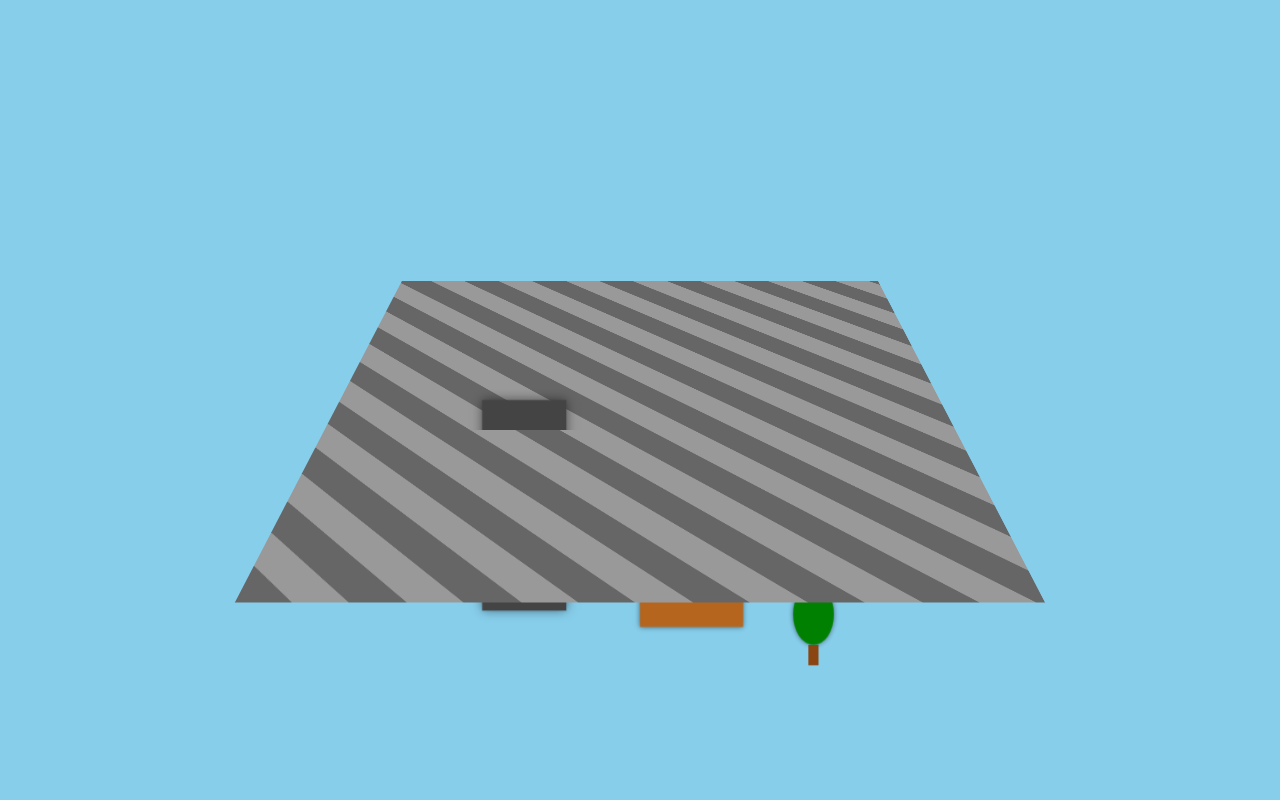
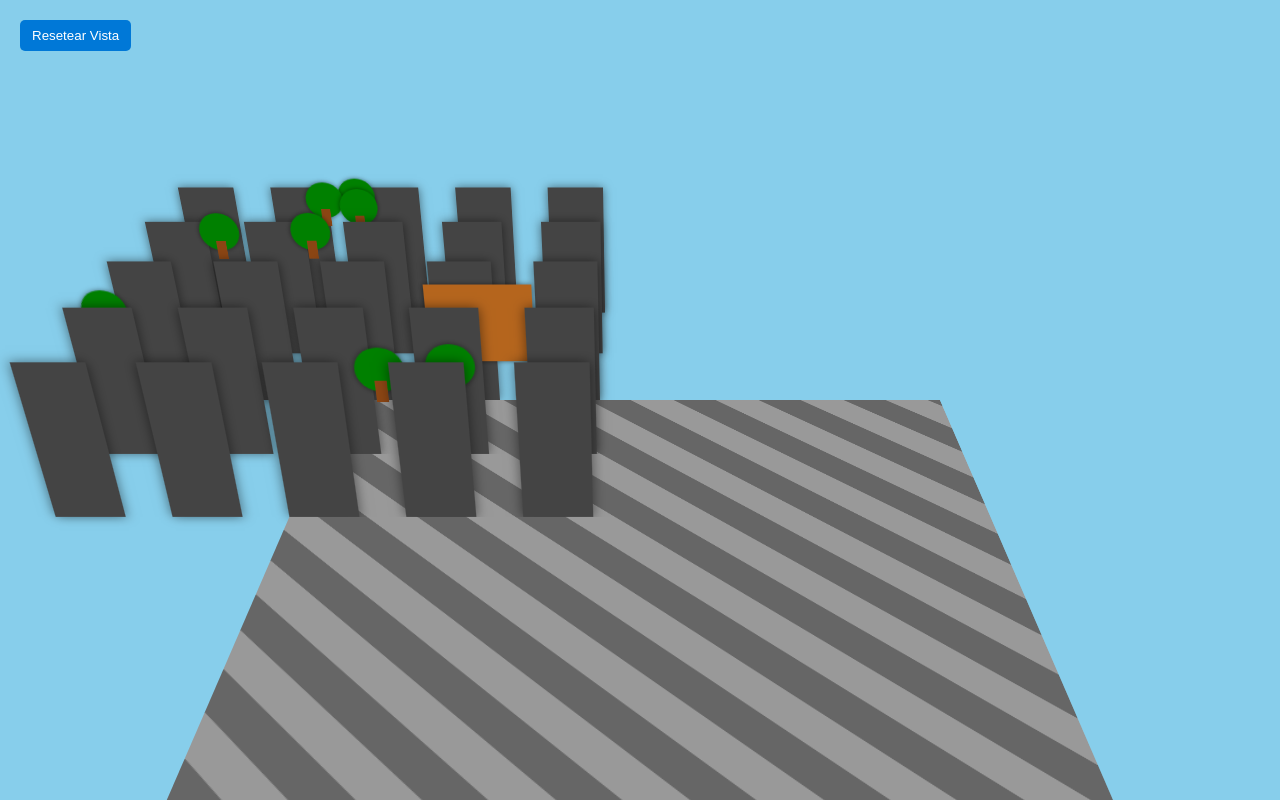
Before and after one commit to Tovjobs/a2, a plain HTML site: page div3d.html in a window 1280 px wide. Drawn offline with Linux system fonts and the light colour scheme.

Commit message:
Update title and improve 3D scene elements

```diff
--- a/div3d.html
+++ b/div3d.html
@@ -2,7 +2,7 @@
 <html lang="es">
 <head>
   <meta charset="UTF-8">
-  <title>Ciudad 3D en Perspectiva</title>
+  <title>Ciudad 3D Interactiva</title>
   <style>
     body {
       margin: 0;
@@ -11,7 +11,7 @@
       justify-content: center;
       align-items: center;
       background: #87ceeb; /* cielo */
-      perspective: 1000px; /* activa la perspectiva */
+      perspective: 1200px; /* profundidad */
       overflow: hidden;
     }
 
@@ -32,47 +32,33 @@
         #999 30px,
         #999 60px
       );
-      transform: rotateX(60deg);
+      transform: rotateX(90deg) translateY(300px);
       transform-origin: center;
       position: absolute;
-      top: 0;
-      left: 0;
     }
 
-    /* Edificio */
     .edificio {
-      width: 80px;
-      height: 200px;
+      width: 60px;
+      height: 150px;
       background: #444;
       position: absolute;
-      bottom: 100px;
-      left: 150px;
-      transform: translateZ(50px);
       box-shadow: 0 0 10px rgba(0,0,0,0.5);
     }
 
-    /* Comercio */
     .comercio {
       width: 100px;
       height: 80px;
       background: #b5651d;
       position: absolute;
-      bottom: 80px;
-      left: 300px;
-      transform: translateZ(30px);
       box-shadow: 0 0 5px rgba(0,0,0,0.5);
     }
 
-    /* Árbol */
     .arbol {
       width: 40px;
-      height: 60px;
+      height: 40px;
       background: green;
       border-radius: 50%;
       position: absolute;
-      bottom: 60px;
-      left: 450px;
-      transform: translateZ(20px);
       box-shadow: 0 0 5px rgba(0,0,0,0.5);
     }
 
@@ -81,28 +67,41 @@
       height: 20px;
       background: #8b4513;
       position: absolute;
-      bottom: 40px;
-      left: 465px;
-      transform: translateZ(20px);
+    }
+
+    button {
+      position: absolute;
+      top: 20px;
+      left: 20px;
+      padding: 8px 12px;
+      background: #0078d7;
+      color: white;
+      border: none;
+      border-radius: 5px;
+      cursor: pointer;
+    }
+    button:hover {
+      background: #005a9e;
     }
   </style>
 </head>
 <body>
+  <button onclick="resetView()">Resetear Vista</button>
   <div class="escena" id="escena">
     <div class="piso"></div>
-    <div class="edificio"></div>
-    <div class="comercio"></div>
-    <div class="arbol"></div>
-    <div class="tronco"></div>
+    <div class="comercio" style="transform: translateX(100px) translateY(160px) translateZ(30px);"></div>
   </div>
 
   <script>
     const escena = document.getElementById("escena");
     let isDragging = false;
     let lastX, lastY;
-    let rotX = 60;
+    let rotX = -30;
     let rotY = 0;
+    let autoRotate = false;
+    let autoInterval;
 
+    // Rotación con el mouse
     escena.addEventListener("mousedown", (e) => {
       isDragging = true;
       lastX = e.clientX;
@@ -115,7 +114,7 @@
         const deltaY = e.clientY - lastY;
         rotY += deltaX * 0.5;
         rotX -= deltaY * 0.5;
-        escena.style.transform = `rotateX(${rotX}deg) rotateY(${rotY}deg)`;
+        updateRotation();
         lastX = e.clientX;
         lastY = e.clientY;
       }
@@ -124,6 +123,69 @@
     document.addEventListener("mouseup", () => {
       isDragging = false;
     });
+
+    // Función para actualizar rotación
+    function updateRotation() {
+      escena.style.transform = `rotateX(${rotX}deg) rotateY(${rotY}deg)`;
+    }
+
+    // Función para resetear vista
+    function resetView() {
+      rotX = -30;
+      rotY = 0;
+      updateRotation();
+    }
+
+    // Función para añadir edificios en cuadrícula
+    function crearEdificios() {
+      for (let i = -200; i <= 200; i += 100) {
+        for (let j = -200; j <= 200; j += 100) {
+          const edificio = document.createElement("div");
+          edificio.className = "edificio";
+          edificio.style.transform = `translateX(${i}px) translateY(150px) translateZ(${j}px)`;
+          escena.appendChild(edificio);
+        }
+      }
+    }
+
+    // Función para añadir árboles aleatorios
+    function crearArboles(cantidad = 5) {
+      for (let i = 0; i < cantidad; i++) {
+        const x = Math.floor(Math.random() * 400) - 200;
+        const z = Math.floor(Math.random() * 400) - 200;
+        const arbol = document.createElement("div");
+        arbol.className = "arbol";
+        arbol.style.transform = `translateX(${x}px) translateY(140px) translateZ(${z}px)`;
+        escena.appendChild(arbol);
+
+        const tronco = document.createElement("div");
+        tronco.className = "tronco";
+        tronco.style.transform = `translateX(${x+15}px) translateY(170px) translateZ(${z}px)`;
+        escena.appendChild(tronco);
+      }
+    }
+
+    // Función para animar la escena
+    function activarAutoRotacion() {
+      if (!autoRotate) {
+        autoRotate = true;
+        autoInterval = setInterval(() => {
+          rotY += 1;
+          updateRotation();
+        }, 50);
+      } else {
+        autoRotate = false;
+        clearInterval(autoInterval);
+      }
+    }
+
+    // Inicializar ciudad
+    crearEdificios();
+    crearArboles(8);
+    updateRotation();
+
+    // Activa rotación automática al hacer doble clic
+    escena.addEventListener("dblclick", activarAutoRotacion);
   </script>
 </body>
 </html>
```
